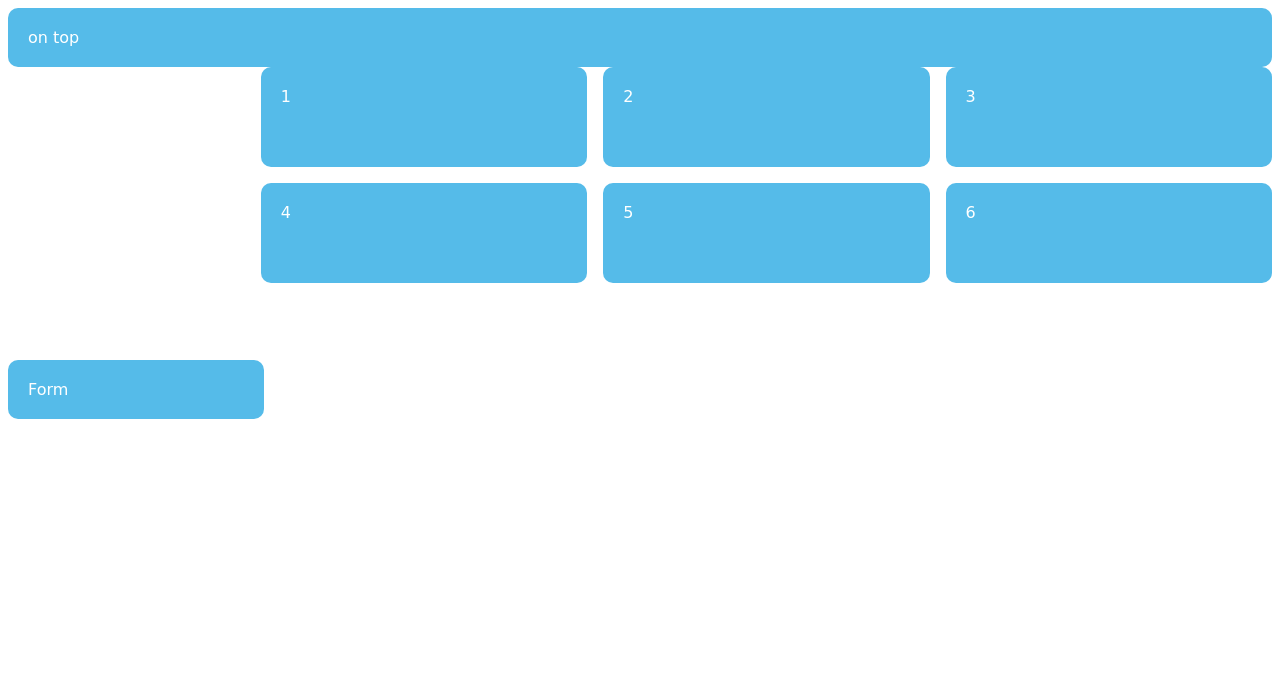
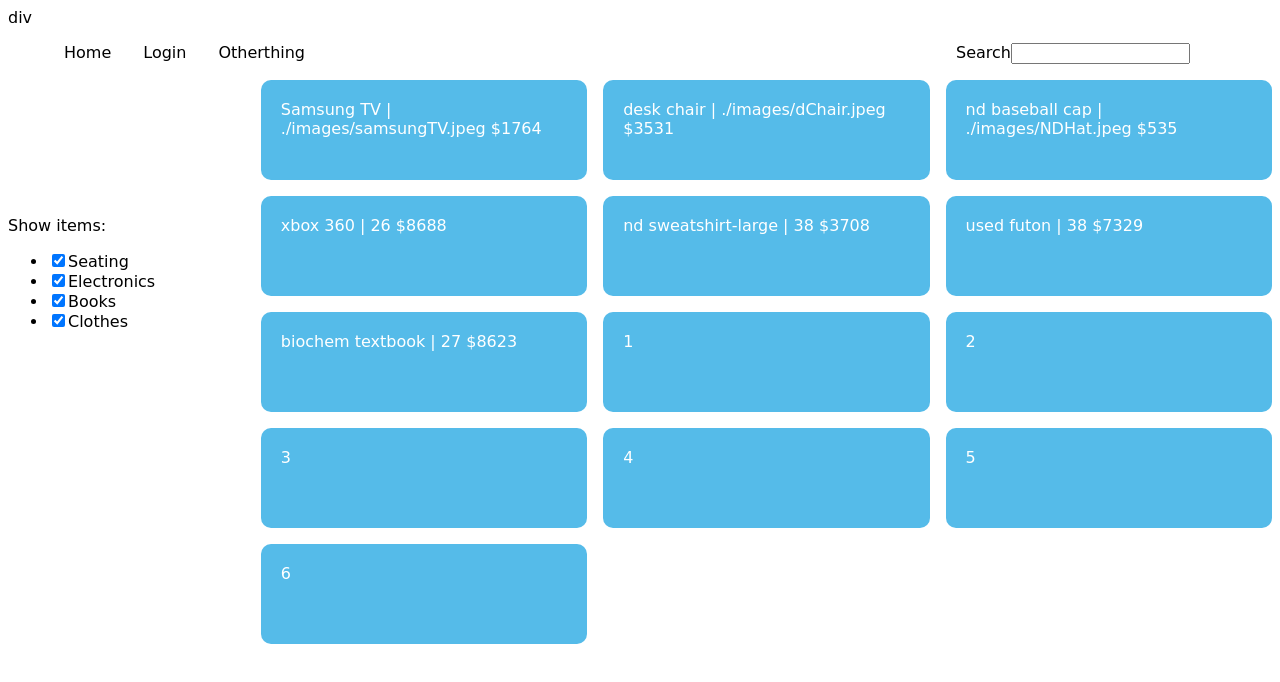
Before and after one commit to nick-fahrney/ndmarketplace, a website with bundled scripts: page index.html in a window 1280 px wide. Built offline with nearby package versions, Linux system fonts and the light colour scheme.

Commit message:
Grid work

```diff
--- a/App.js
+++ b/App.js
@@ -1,16 +1,20 @@
 import {
     html,
-    render,
-    useState,
-    useEffect
+    render
 } from "https://unpkg.com/htm/preact/standalone.module.js";
-import { getData } from "./data.js";
+import { getSellers } from "./data.js";
 
 import Parent from "./Parent.js";
 
 function App() {
 
-  const [users, setUsers] = useState([]);
+  //const [sellData, setSellData] = useState([]);
+
+  //useEffect(() => {
+  //  return getData().then((data) => {
+  //    setSellData(data);
+  //  });
+  //});
 
 
   return html` <${Parent} /> `;
--- a/Child.js
+++ b/Child.js
@@ -1,11 +1,48 @@
+import {
+  useState,
+  useEffect
+} from "https://unpkg.com/htm/preact/standalone.module.js";
 import { html } from "https://unpkg.com/htm/preact/standalone.module.js";
+import { getSellers } from "./data.js";
 
-export default function Child({ info }) {
+
+
+
+export default function Child() {
+
+  const [sellers, setSellers] = useState([]);
+
+  useEffect(() => {
+    return getSellers().then((data) => {
+      setSellers(data);
+    });
+  });
+
+  console.log(sellers);
+
   return html`
-    <div class="secondchild">
-      <article> on top </article>
+    <div class="nav">
+      <ul class="navigation">
+        <li><a href="index.html">Home</a></li>
+        <li><a href="index.html">Login</a></li>
+        <li><a href="index.html">Otherthing</a></li>
+      </ul>
+    </div>
+    <div class="search">
+      <form action="http://www.example.com/subscribe.php" method="post">
+        <p>Search
+          <input type="text" name="SearchBar" size="20" maxlength="20"/>
+        </p>
+      </form>
     </div>
     <div class="child">
+
+        ${sellers.map(
+          (seller) =>
+            html`<article key="${seller}" class="itemSale">
+              ${seller.title} | ${seller.image} ${seller.price}
+              </article>`
+            )}
       <article> 1 </article>
       <article> 2 </article>
       <article> 3 </article>
@@ -15,7 +52,16 @@ export default function Child({ info }) {
     </div>
 
     <div class="filter">
-      <article> Form </article>
+      <form action="http://www.example.com/subscribe.php">
+        <p>Show items:
+          <ul>
+            <li><input type="checkbox" name="choice" value="seating" checked="checked"/>Seating</li>
+            <li><input type="checkbox" name="choice" value="electronics" checked="checked"/>Electronics</li>
+            <li><input type="checkbox" name="choice" value="books" checked="checked"/>Books</li>
+            <li><input type="checkbox" name="choice" value="clothes" checked="checked"/>Clothes</li>
+          </ul>
+        </p>
+      </form>
     </div>
 
   `;
--- a/ExampleData.json
+++ b/ExampleData.json
@@ -1,58 +1,64 @@
 [
   {
-    "age": 32,
-    "name": "Bright Randolph",
-    "gender": "male",
+    "id": 1,
+    "image": "./images/samsungTV.jpeg",
+    "title": "Samsung TV",
+    "itemType": "electronics",
     "price": "$1764",
-    "email": "brightrandolph@isotronic.com",
-    "phone": "+1 (976) 443-3820"
+    "contact": "brightrandolph@isotronic.com",
+    "description": "50in 2017 samsung LED TV"
   },
   {
-    "age": 30,
-    "name": "Hickman Knapp",
-    "gender": "male",
+    "id": 2,
+    "image": "./images/dChair.jpeg",
+    "title": "desk chair",
+    "itemType": "seating",
     "price": "$3531",
-    "email": "hickmanknapp@isotronic.com",
-    "phone": "+1 (891) 476-3068"
+    "contact": "+1 (891) 476-3068",
+    "description": "lightly used desk chair, adjustable height"
   },
   {
-    "age": 29,
-    "name": "Yolanda Lester",
-    "gender": "female",
+    "id": 3,
+    "image": "./images/NDHat.jpeg",
+    "title": "nd baseball cap",
+    "itemType": "clothes",
     "price": "$535",
-    "email": "yolandalester@isotronic.com",
-    "phone": "+1 (842) 582-3207"
+    "contact": "yolandalester@isotronic.com",
+    "description": "blue nd baseball cap, unused"
   },
   {
-    "age": 26,
-    "name": "Marguerite Mason",
-    "gender": "female",
+    "id": 4,
+    "image": 26,
+    "title": "xbox 360",
+    "itemType": "electronics",
     "price": "$8688",
-    "email": "margueritemason@isotronic.com",
-    "phone": "+1 (821) 544-2266"
+    "contact": "+1 (821) 544-2266",
+    "description": "used Xbox 360 got newer console so just want to get it off my hands"
   },
   {
-    "age": 38,
-    "name": "Glass Mcdonald",
-    "gender": "male",
+    "id": 5,
+    "image": 38,
+    "title": "nd sweatshirt-large",
+    "itemType": "clothes",
     "price": "$3708",
-    "email": "glassmcdonald@isotronic.com",
-    "phone": "+1 (923) 514-3684"
+    "contact": "+1 (923) 514-3684"
   },
   {
-    "age": 38,
-    "name": "Bradford Cardenas",
-    "gender": "male",
+    "id": 6,
+    "image": 38,
+    "title": "used futon",
+    "itemType": "seating",
     "price": "$7329",
-    "email": "bradfordcardenas@isotronic.com",
-    "phone": "+1 (993) 480-2728"
+    "contact": "+1 (993) 480-2728",
+    "description": "lightly used futon, price negotiable"
   },
   {
-    "age": 27,
-    "name": "Beach Cain",
-    "gender": "male",
+    "id": 7,
+    "image": 27,
+    "title": "biochem textbook",
+    "itemType": "books",
     "price": "$8623",
-    "email": "beachcain@isotronic.com",
-    "phone": "+1 (884) 583-3482"
+    "contact": "beachcain@isotronic.com",
+    "description": "textbook for sophomore biochem"
   }
 ]
--- a/Parent.js
+++ b/Parent.js
@@ -1,6 +1,5 @@
 import { html } from "https://unpkg.com/htm/preact/standalone.module.js";
 import Child from "./Child.js";
-import { getData } from "./data.js";
 
 
 
@@ -10,7 +9,7 @@ export default function Parent() {
   }
   return html`
     <div class="App">
-      <${Child}/>
+      <${Child}>
     </div>
   `;
 }
--- a/data.js
+++ b/data.js
@@ -1,9 +1,9 @@
 // users service with a single method
 // requests array of users from a third-party api via axios
-export function getData() {
+export function getSellers() {
   const axios = window.axios;
   return axios.get("./ExampleData.json").then((response) => {
-    return response.data.data;
+    return response.data;
     // can just switch out the url in get for relative path to json file
   });
 }
--- a/styles.css
+++ b/styles.css
@@ -11,16 +11,42 @@
   grid-gap: 1em;
 }
 
-.secondchild {
+.nav {
+  width: 75%;
+}
+.navigation {
+  display: flex;
+  flex-flow: row wrap;
+  justify-content: flex-start;
+  width: 75%;
+  list-style: none;
+  margin: 0;
   position: relative;
+  top: 0;
+  float: left;
+}
+
+.navigation a {
+    text-decoration: none;
+    display: block;
+    padding: 1em;
+    color: black;
+}
+
+.search {
+  width: 25%;
+  float: right;
+  right: 0;
+  position: sticky;
   top: 0;
 }
 
 .filter {
   position: fixed;
   float: left;
-  top: 45%;
-  width: 20%;
+  top: 25%;
+  width: 18%;
+
 }
 article{
 
```
Also changed, not shown: images/Biochem.jpeg (added), images/Futon.jpeg (added), images/NDHat.jpeg (added), images/NDSweatshirt.jpeg (added), images/X360.jpeg (added), images/dChair.jpeg (added), images/samsungTV.jpeg (added), 2 other files.
